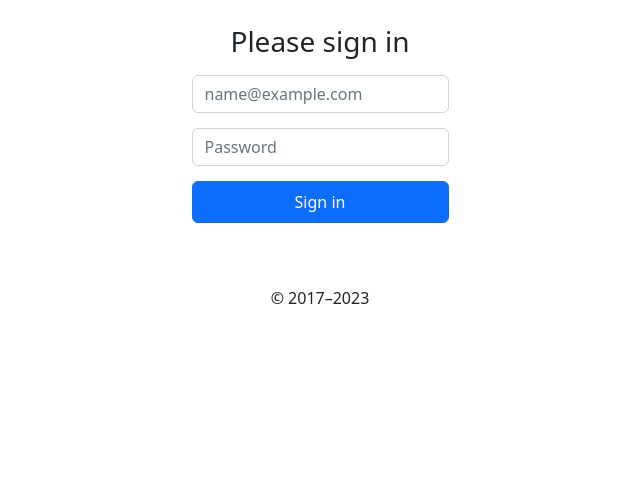
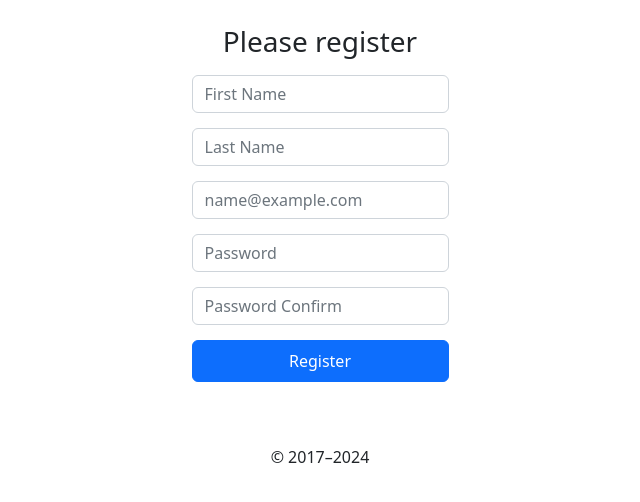
Before and after one commit to toticavalcanti/react-auth, a React (Create React App) app: page /register in a window 1280 px wide. Shown: the top 502 px of the page, without its empty margins (320-960 px from the left). Built offline with nearby package versions, Linux system fonts and the light colour scheme.

Commit message:
implement login, register and home router

```diff
--- a/src/App.tsx
+++ b/src/App.tsx
@@ -1,19 +1,22 @@
-import React from "react";
+import React from 'react';
+
 import './App.css';
+import { BrowserRouter as Router, Routes, Route } from "react-router-dom";
+import Login from './pages/Login';
+import Home from './pages/Home';
+import Register from './pages/Register';
 
 function App() {
   return (
-    <form className='form-floating'>
-      <h1 className="h3 mb-3 fw-normal">Please sign in</h1>
-      <div className="form-signin">
-          <input type="email" className="form-control" placeholder="name@example.com" required />
-      </div>
-      <div className="form-signin">
-          <input type="password" className="form-control" placeholder="Password" required />
-      </div>
-      <button className="form-signin btn btn-primary w-100 py-2" type="submit">Sign in</button>
-      <p className="mt-5 mb-3 text-body-secondary">&copy; 2017–2023</p>
-    </form>
+    <div className="App">
+      <Router>
+        <Routes>
+          <Route path="/" element={<Home />} />
+          <Route path="/login" element={<Login />} />
+          <Route path="/register" element={<Register />} />
+        </Routes>
+      </Router>
+    </div>
   );
 }
 
--- /dev/null
+++ b/src/pages/Home.tsx
@@ -0,0 +1,11 @@
+import React from 'react';
+
+const Home: React.FC = () => {
+    return (
+      <div className="container">
+        <h1>You are not logged in!</h1>
+      </div>
+    );
+  }
+
+  export default Home;
--- /dev/null
+++ b/src/pages/Login.tsx
@@ -0,0 +1,18 @@
+import React from 'react';
+
+const Login: React.FC = () => {
+  return (
+    <form className='form-floating'>
+      <h1 className="h3 mb-3 fw-normal">Please sign in</h1>
+      <div className="form-signin">
+        <input type="email" className="form-control" placeholder="name@example.com" required />
+      </div>
+      <div className="form-signin">
+        <input type="password" className="form-control" placeholder="Password" required />
+      </div>
+      <button className="form-signin btn btn-primary w-100 py-2" type="submit">Sign in</button>
+      <p className="mt-5 mb-3 text-body-secondary">&copy; 2017–2024</p>
+    </form>
+  );
+}
+export default Login;
--- /dev/null
+++ b/src/pages/Register.tsx
@@ -0,0 +1,27 @@
+import React from 'react';
+
+const Register: React.FC = () => {
+    return (
+      <form className='form-floating'>
+        <h1 className="h3 mb-3 fw-normal">Please register</h1>
+        <div className="form-signin">
+          <input className="form-control" placeholder="First Name" required />
+        </div>
+        <div className="form-signin">
+          <input className="form-control" placeholder="Last Name" required />
+        </div>
+        <div className="form-signin">
+          <input type="email" className="form-control" placeholder="name@example.com" required />
+        </div>
+        <div className="form-signin">
+          <input type="password" className="form-control" placeholder="Password" required />
+        </div>
+        <div className="form-signin">
+          <input type="password" className="form-control" placeholder="Password Confirm" required />
+        </div>
+        <button className="form-signin btn btn-primary w-100 py-2" type="submit">Register</button>
+        <p className="mt-5 mb-3 text-body-secondary">&copy; 2017–2024</p>
+      </form>
+    );
+  }
+  export default Register;
--- a/tsconfig.json
+++ b/tsconfig.json
@@ -1,5 +1,6 @@
 {
   "compilerOptions": {
+    "types": ["node", "body-parser"],
     "target": "es5",
     "lib": [
       "dom",
```
Also changed, not shown: package.json (+5 -2 lines), 1 other file (tests, documents, lock files or other folders).
